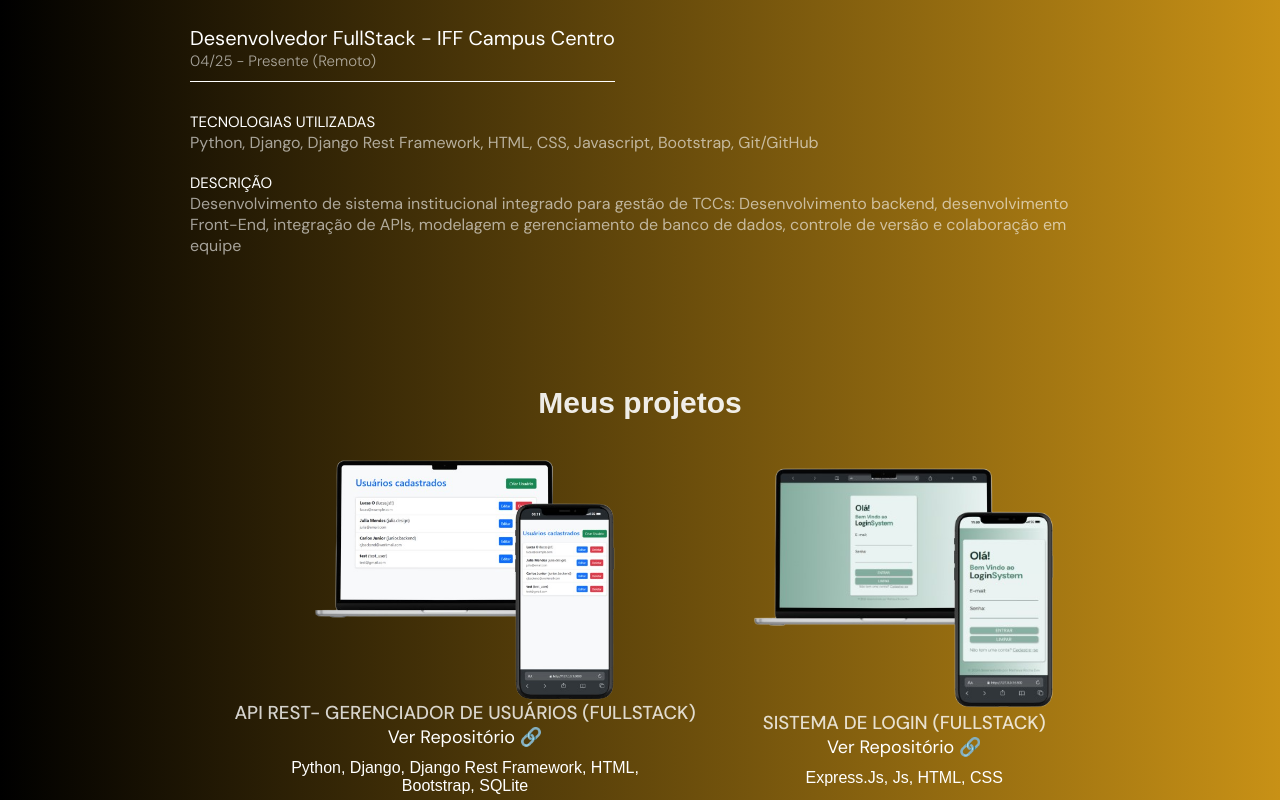
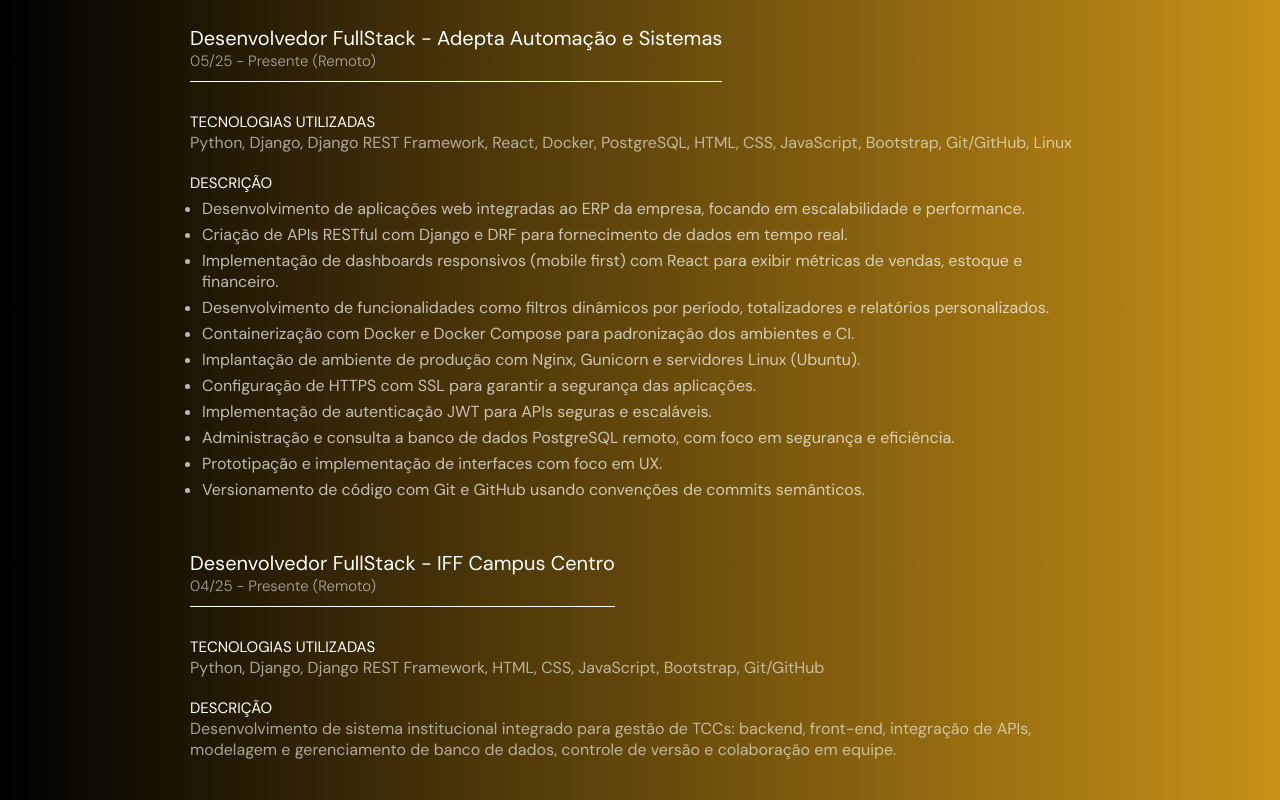
Before and after one commit to MatheusRocha02/matheusRochaWebDev, a React (Create React App) app: page / in a window 1280 px wide. Shown: the part 960-1760 px from the top of the page. Built offline with nearby package versions, Linux system fonts and the light colour scheme; a web font is replaced by a local one.

Commit message:
core: atualiza currículo e experiências

```diff
--- a/src/components/experience/experience.css
+++ b/src/components/experience/experience.css
@@ -53,3 +53,15 @@
 .stack-and-description p{
     opacity: 0.6;
 }
+
+.exp-description-list {
+  padding-left: 1.2rem;
+  list-style-type: disc;
+  margin-top: 0.5rem;
+  margin-bottom: 5rem;
+}
+
+.exp-description-list li {
+  margin-bottom: 0.5rem;
+  opacity: 0.7;
+}
--- a/src/components/experience/experience.js
+++ b/src/components/experience/experience.js
@@ -8,41 +8,61 @@
 
     return (
         <div className="exp-container" id="experience">
-            <h1>
-                Experiência
-            </h1>
+            <h1>Experiência</h1>
             <ul className="exp-list">
+
+                {/* Experiência Adepta */}
                 <li className="exp">
                     <div className="title-and-date">
-                        <h2 className="exp-title">
-                            Desenvolvedor FullStack - IFF Campus Centro
-                        </h2>
-                        <h3 className="exp-date">
-                            04/25 - Presente (Remoto)
-                        </h3>
+                        <h2 className="exp-title">Desenvolvedor FullStack - Adepta Automação e Sistemas</h2>
+                        <h3 className="exp-date">05/25 - Presente (Remoto)</h3>
                     </div>
                     <div className="stack-and-description">
                         <div>
-                            <h4>
-                                Tecnologias utilizadas
-                            </h4>
-                            <p>
-                                Python, Django, Django Rest Framework, HTML, CSS, Javascript, Bootstrap, Git/GitHub
-                            </p>
+                            <h4>Tecnologias utilizadas</h4>
+                            <p>Python, Django, Django REST Framework, React, Docker, PostgreSQL, HTML, CSS, JavaScript, Bootstrap, Git/GitHub, Linux</p>
                         </div>
                         <div>
-                            <h4>
-                                Descrição
-                            </h4>
+                            <h4>Descrição</h4>
+                            <ul className="exp-description-list">
+                                <li>Desenvolvimento de aplicações web integradas ao ERP da empresa, focando em escalabilidade e performance.</li>
+                                <li>Criação de APIs RESTful com Django e DRF para fornecimento de dados em tempo real.</li>
+                                <li>Implementação de dashboards responsivos (mobile first) com React para exibir métricas de vendas, estoque e financeiro.</li>
+                                <li>Desenvolvimento de funcionalidades como filtros dinâmicos por período, totalizadores e relatórios personalizados.</li>
+                                <li>Containerização com Docker e Docker Compose para padronização dos ambientes e CI.</li>
+                                <li>Implantação de ambiente de produção com Nginx, Gunicorn e servidores Linux (Ubuntu).</li>
+                                <li>Configuração de HTTPS com SSL para garantir a segurança das aplicações.</li>
+                                <li>Implementação de autenticação JWT para APIs seguras e escaláveis.</li>
+                                <li>Administração e consulta a banco de dados PostgreSQL remoto, com foco em segurança e eficiência.</li>
+                                <li>Prototipação e implementação de interfaces com foco em UX.</li>
+                                <li>Versionamento de código com Git e GitHub usando convenções de commits semânticos.</li>
+                            </ul>
+                        </div>
+                    </div>
+                </li>
+
+                {/* Experiência IFF */}
+                <li className="exp">
+                    <div className="title-and-date">
+                        <h2 className="exp-title">Desenvolvedor FullStack - IFF Campus Centro</h2>
+                        <h3 className="exp-date">04/25 - Presente (Remoto)</h3>
+                    </div>
+                    <div className="stack-and-description">
+                        <div>
+                            <h4>Tecnologias utilizadas</h4>
+                            <p>Python, Django, Django REST Framework, HTML, CSS, JavaScript, Bootstrap, Git/GitHub</p>
+                        </div>
+                        <div>
+                            <h4>Descrição</h4>
                             <p>
-                                Desenvolvimento de sistema institucional integrado para gestão de TCCs:  Desenvolvimento backend, desenvolvimento Front-End, integração de APIs, modelagem e gerenciamento de banco de dados, controle de versão e colaboração em equipe
+                                Desenvolvimento de sistema institucional integrado para gestão de TCCs: backend, front-end, integração de APIs, modelagem e gerenciamento de banco de dados, controle de versão e colaboração em equipe.
                             </p>
                         </div>
                     </div>
                 </li>
+
             </ul>
         </div>
-
     )
 }
 
```
Also changed, not shown: 1 other file (tests, documents, lock files or other folders).
